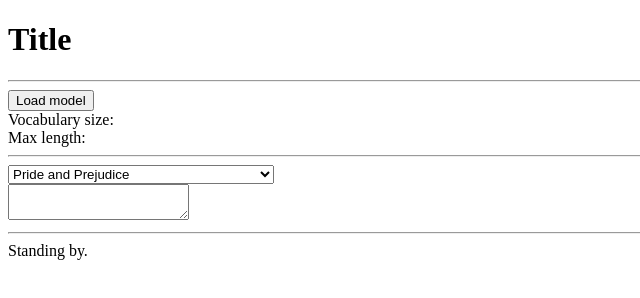
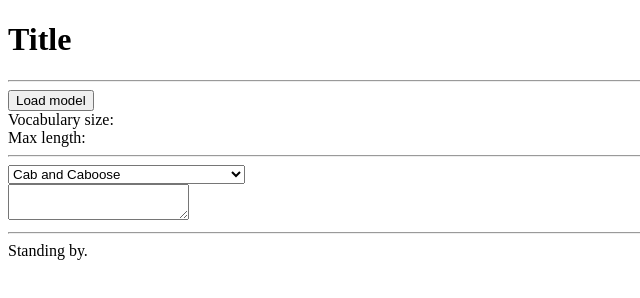
Before and after one commit to zheyaogao/zheyaogao.github.io, a plain HTML site: page hw4/index.html in a window 1280 px wide. Shown: the full height of the page, 0-640 px from the left. Drawn offline with Linux system fonts and the light colour scheme.

Commit message:
colab -> github

```diff
--- a/hw4/index.html
+++ b/hw4/index.html
@@ -29,10 +29,10 @@
   <hr>
   <div>
     <select id="example-select" class="form-control">
-      <option value="example1">Pride and Prejudice</option>
-      <option value="example2">Frankenstein or The Modern Prometheus</option>
-      <option value="example3">A Doll's House</option>
-      <option value="example4">A Tale of Two Cities</option>
+      <option value="example1">Cab and Caboose</option>
+      <option value="example2">Laboratory Manual of Glass-Blowing</option>
+      <option value="example3">Wagner and His Music Dramas</option>
+      <option value="example4">Yachting Vol. 1</option>
     </select>
   </div>
   <div>
```
Also changed, not shown: 1 other file.
